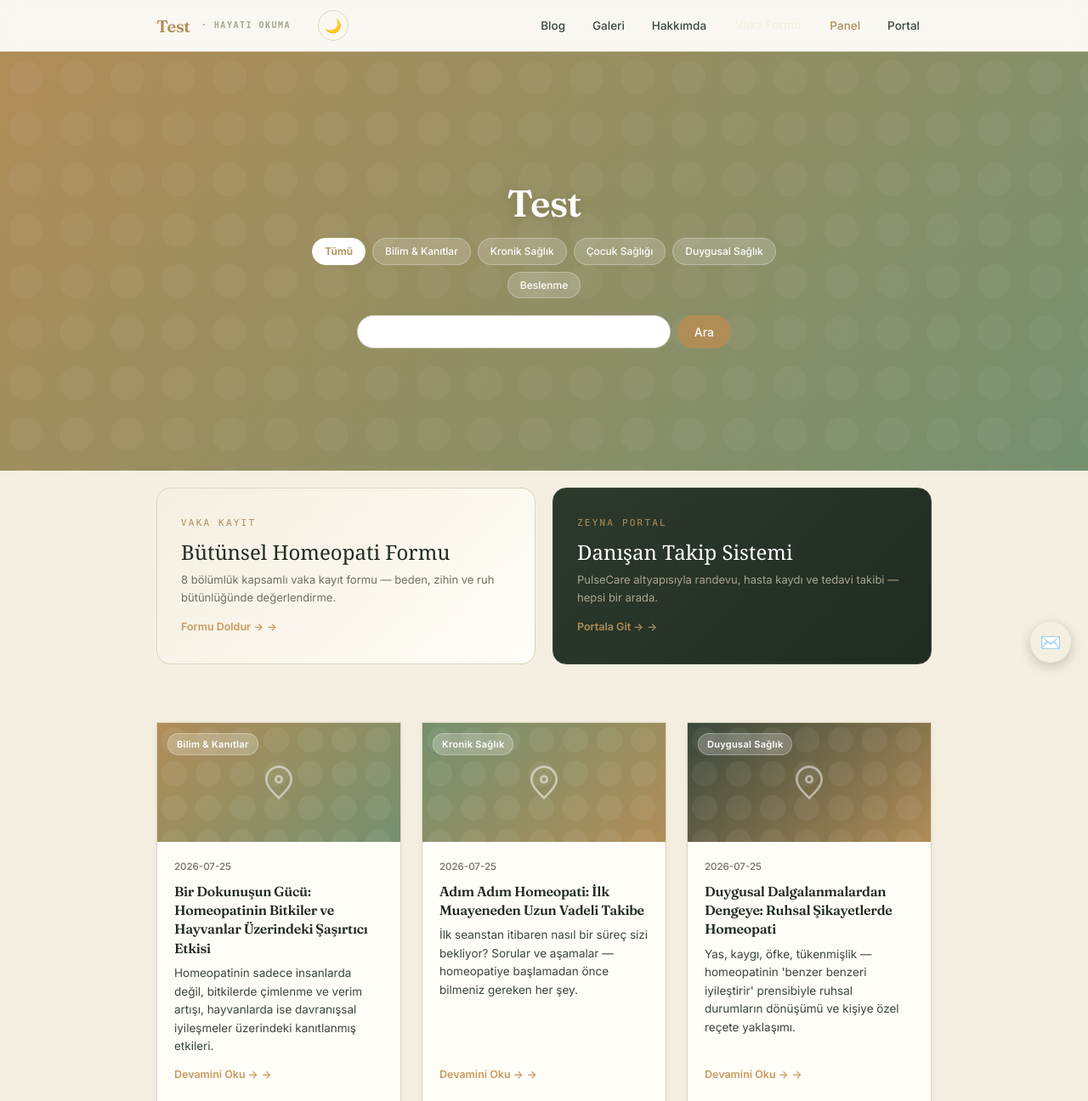
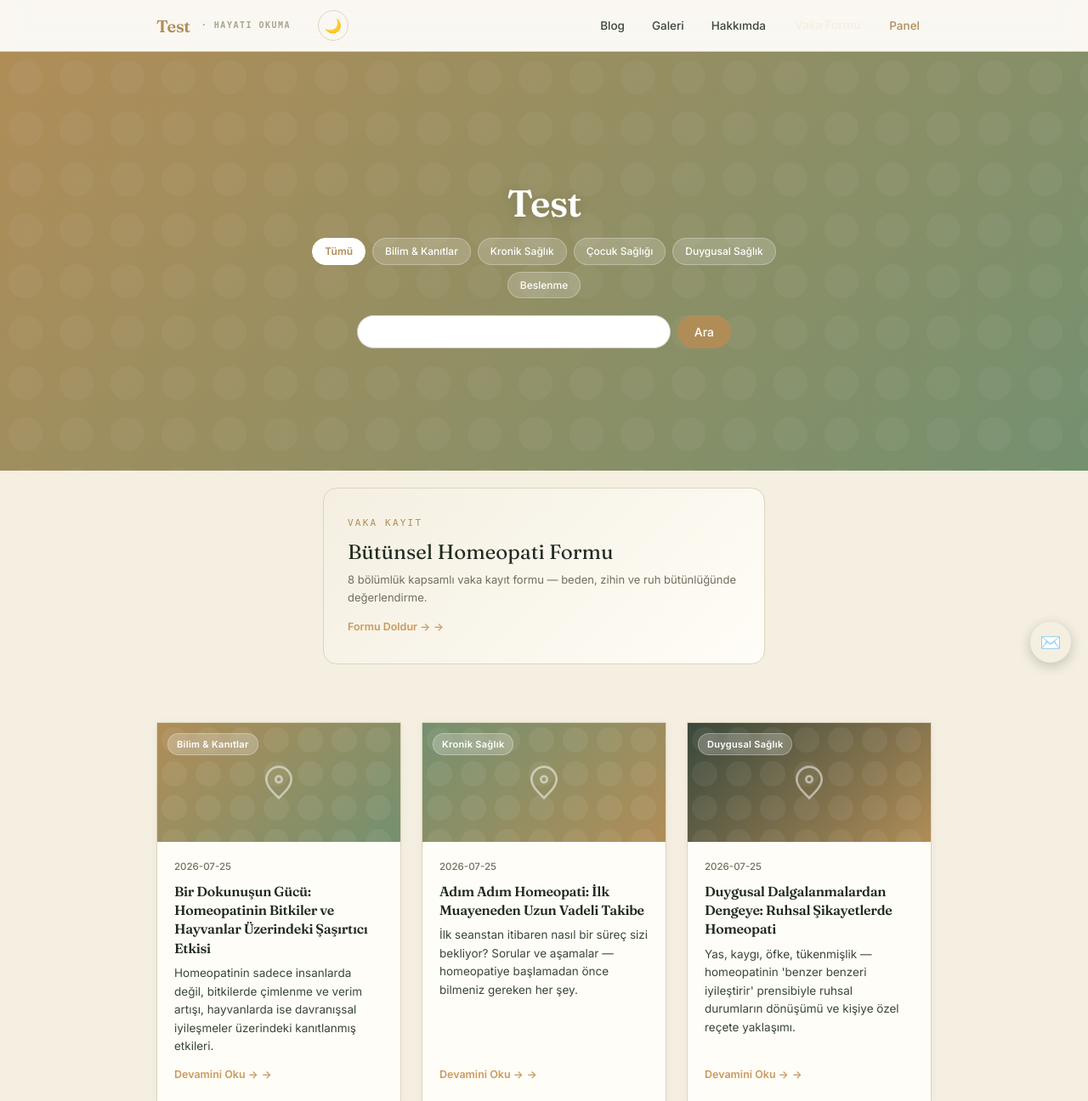
Before and after one commit to zfrkrc/homeopathy-website, a Flask app: page / in a window 1280 px wide. Shown: the top 1296 px of the page at 85% size. Run offline with Flask 3, Linux system fonts and the light colour scheme; data comes from the database, SQL or seed files in the repository; data that the repository does not hold is empty; some web fonts are replaced.

Commit message:
fix: portal card and nav link removed

```diff
--- a/app/templates/base.html
+++ b/app/templates/base.html
@@ -41,7 +41,6 @@
         <a href="{{ url_for('about') }}" class="nav-link">Hakkımda</a>
         <a href="{{ url_for('vaka_kayit') }}" class="nav-link" style="background:var(--primary);color:var(--paper,#f4efe1);border-radius:999px;padding:5px 16px;font-weight:600">Vaka Formu</a>
         <a href="{{ url_for('admin_login') }}" class="nav-link" style="color:var(--gold)">Panel</a>
-        <a href="https://wez.zk.net.tr" class="nav-link" target="_blank">Portal</a>
         {% if telegram_url %}<a href="{{ telegram_url }}" class="nav-link" target="_blank" rel="noopener">Telegram</a>{% endif %}
       </div>
     </div>
--- a/app/templates/index.html
+++ b/app/templates/index.html
@@ -96,17 +96,11 @@
 
   {% if posts %}
   <div style="margin:20px 0;display:grid;grid-template-columns:1fr 1fr;gap:20px">
-    <a href="/vaka-kayit" style="background:linear-gradient(135deg,#f4efe1,#fffdf7);border:1px solid #dcd4bd;border-radius:16px;padding:32px 28px;text-decoration:none;display:flex;flex-direction:column;justify-content:center;transition:transform .2s,box-shadow .2s" onmouseover="this.style.transform='translateY(-2px)';this.style.boxShadow='0 12px 30px rgba(0,0,0,.08)'" onmouseout="this.style.transform='';this.style.boxShadow=''">
+    <a href="/vaka-kayit" style="background:linear-gradient(135deg,#f4efe1,#fffdf7);border:1px solid #dcd4bd;border-radius:16px;padding:32px 28px;text-decoration:none;display:flex;flex-direction:column;justify-content:center;transition:transform .2s,box-shadow .2s;grid-column:1/-1;max-width:520px;margin:0 auto" onmouseover="this.style.transform='translateY(-2px)';this.style.boxShadow='0 12px 30px rgba(0,0,0,.08)'" onmouseout="this.style.transform='';this.style.boxShadow=''">
       <span style="font-family:monospace;font-size:11px;letter-spacing:.2em;color:#b08d57;text-transform:uppercase;margin-bottom:10px">Vaka Kayıt</span>
-      <span style="font-family:Georgia,serif;font-size:24px;color:#202b22;margin-bottom:8px;line-height:1.2">Bütünsel Homeopati Formu</span>
+      <span style="font-family:var(--font-heading);font-size:24px;color:#202b22;margin-bottom:8px;line-height:1.2">Bütünsel Homeopati Formu</span>
       <span style="font-size:13px;color:#726f5e;line-height:1.6">8 bölümlük kapsamlı vaka kayıt formu — beden, zihin ve ruh bütünlüğünde değerlendirme.</span>
       <span class="post-read" style="margin-top:14px">Formu Doldur →</span>
-    </a>
-    <a href="/portal/giris" style="background:linear-gradient(135deg,#2c3a2c,#202b22);border:1px solid #3a4a3a;border-radius:16px;padding:32px 28px;text-decoration:none;display:flex;flex-direction:column;justify-content:center;transition:transform .2s,box-shadow .2s" onmouseover="this.style.transform='translateY(-2px)';this.style.boxShadow='0 12px 30px rgba(0,0,0,.15)'" onmouseout="this.style.transform='';this.style.boxShadow=''">
-      <span style="font-family:monospace;font-size:11px;letter-spacing:.2em;color:#b08d57;text-transform:uppercase;margin-bottom:10px">Zeyna Portal</span>
-      <span style="font-family:Georgia,serif;font-size:24px;color:#fff;margin-bottom:8px;line-height:1.2">Danışan Takip Sistemi</span>
-      <span style="font-size:13px;color:#a9a58f;line-height:1.6">PulseCare altyapısıyla randevu, hasta kaydı ve tedavi takibi — hepsi bir arada.</span>
-      <span class="post-read" style="margin-top:14px;color:#b08d57">Portala Git →</span>
     </a>
   </div>
   <div class="post-grid">
```
